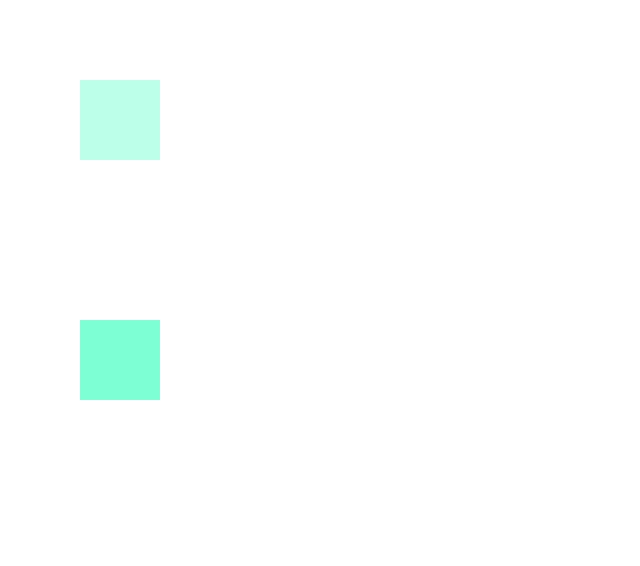
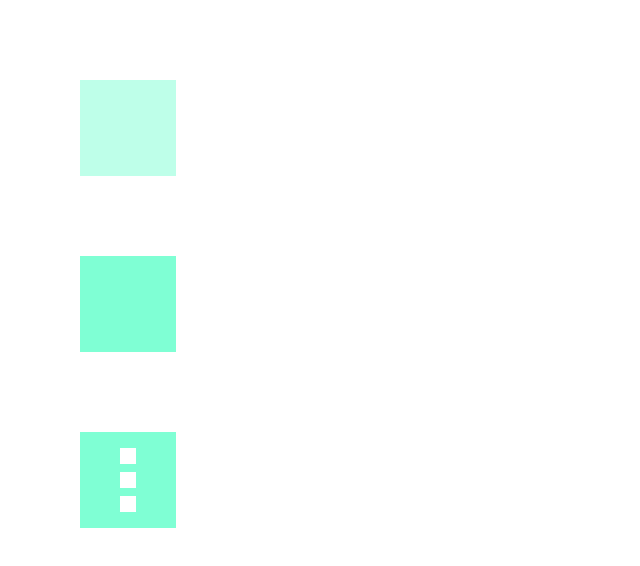
Before and after one commit to hahs-92/framer-motion-basic, a React (Create React App) app: page / in a window 1280 px wide. Shown: the top 566 px of the page, without its empty margins (0-640 px from the left). Built offline with nearby package versions, Linux system fonts and the light colour scheme.

Commit message:
variants

```diff
--- a/src/App.css
+++ b/src/App.css
@@ -9,7 +9,7 @@
 }
 
 .box-container {
-  padding-bottom: 10rem;
+  padding-bottom: 5rem;
 }
 
 .box {
@@ -17,7 +17,15 @@
   flex-direction: column;
   align-items: center;
   justify-content: center;
-  width: 5rem;
-  height: 5rem;
+  width: 6rem;
+  height: 6rem;
   background-color: aquamarine;
 }
+
+.boxItem {
+  margin: 0.25rem;
+  width: 1rem;
+  height: 1rem;
+  background-color: white;
+  list-style: none;
+}
--- a/src/App.js
+++ b/src/App.js
@@ -2,14 +2,17 @@
 //componentes
 import Box1 from './components/Box1';
 import Box2 from './components/Box2'
+import Box3 from './components/Box3';
 
 function App() {
   return (
     <div className="App">
       <Box1 />
       <Box2 />
+      <Box3 />
     </div>
   );
 }
 
+
 export default App;
--- a/src/components/Box2.jsx
+++ b/src/components/Box2.jsx
@@ -1,6 +1,6 @@
 import { motion } from 'framer-motion'
 
-const Box1 = () => {
+const Box2 = () => {
     return(
         <article className='box-container'>
             <motion.div
@@ -24,4 +24,4 @@
     )
 }
 
-export default Box1
+export default Box2
--- /dev/null
+++ b/src/components/Box3.jsx
@@ -0,0 +1,49 @@
+import { motion } from 'framer-motion'
+
+const Box3 = () => {
+
+    const boxVariants = {
+        hidden: {
+            x: "-100vw"
+        },
+        visible: {
+            x: 0,
+            transition: {
+                delay: 0.5,
+                when: "beforeChildren"
+            }
+        }
+    }
+
+    const listVariants = {
+        hidden: {
+            x: -10,
+            opacity: 0
+        },
+        visible: {
+            x: 0,
+            opacity: 1,
+            staggerChildren: 0.2
+        }
+    }
+
+    return(
+        <article className='box-container'>
+            <motion.div
+                className='box'
+                variants={boxVariants}
+                animate="visible"
+                initial="hidden"
+            >
+                { [1,2,3].map(item => (
+                    <motion.li key={item} className='boxItem'
+                    variants={listVariants}
+                    >
+                    </motion.li>
+                )) }
+            </motion.div>
+        </article>
+    )
+}
+
+export default Box3
```
